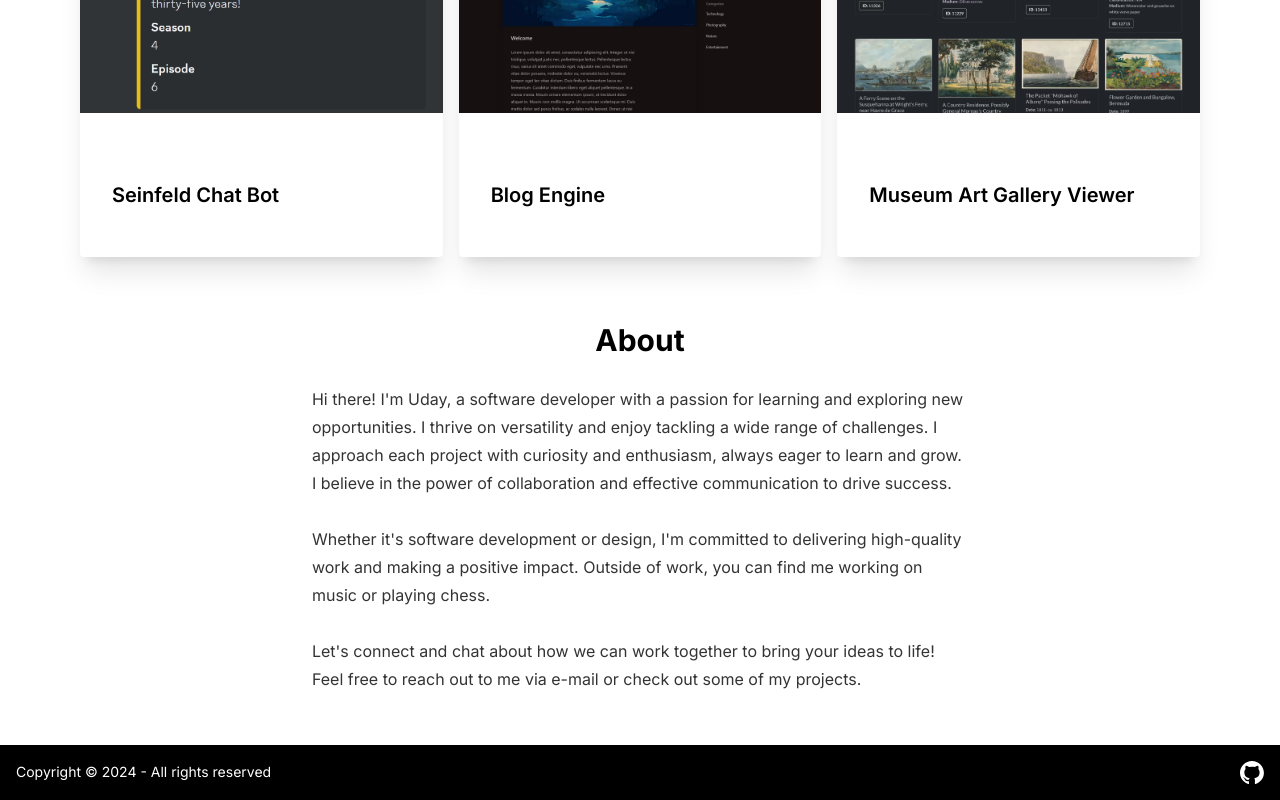
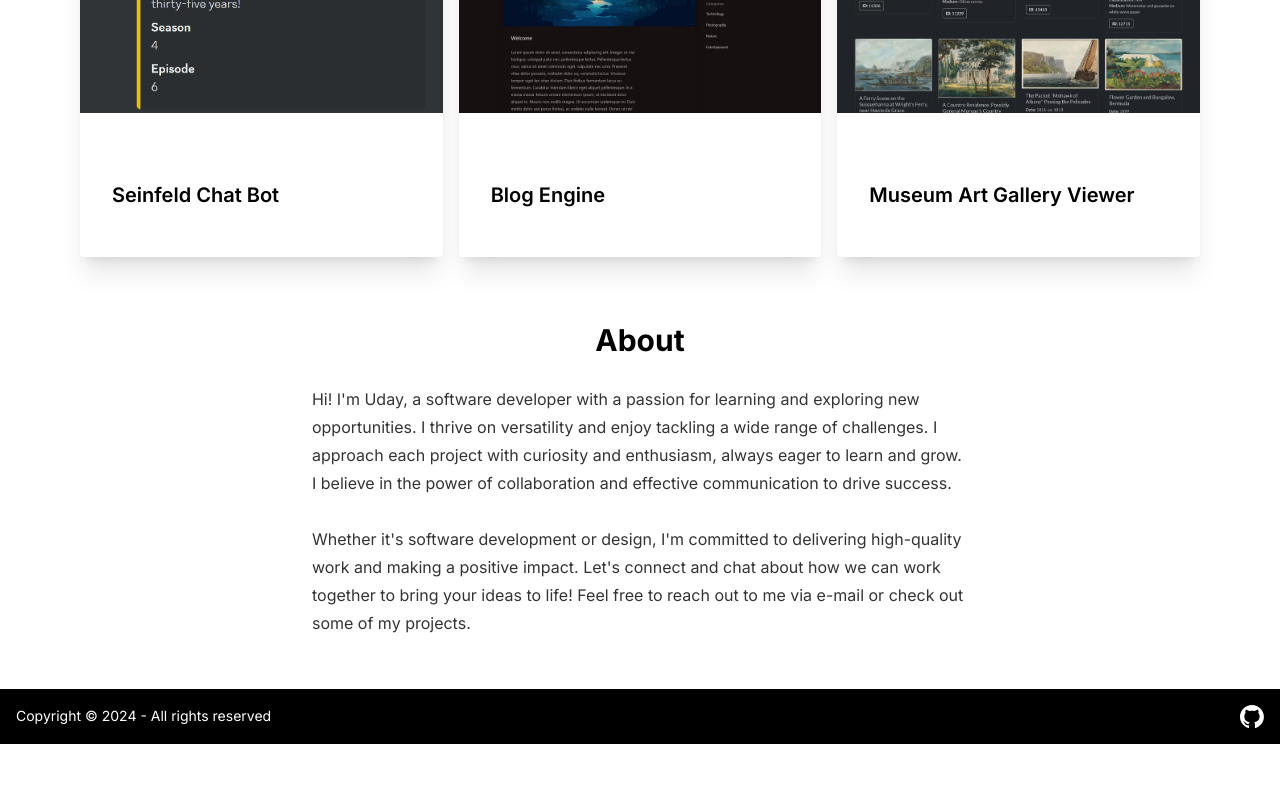
Before and after one commit to uday-rana/portfolio, a Next.js app: page / in a window 1280 px wide. Shown: the part 1697-2497 px from the top of the page. After the commit the page ends 2441 px from the top, so only its background shows below. Built offline with nearby package versions, Linux system fonts and the light colour scheme.

Commit message:
Update About section

```diff
--- a/src/components/About.jsx
+++ b/src/components/About.jsx
@@ -7,22 +7,19 @@ export default function About() {
         </div>
         <div>
           <p>
-            Hi there! I&apos;m Uday, a software developer with a passion for
-            learning and exploring new opportunities. I thrive on versatility
-            and enjoy tackling a wide range of challenges. I approach each
-            project with curiosity and enthusiasm, always eager to learn and
-            grow. I believe in the power of collaboration and effective
-            communication to drive success.
+            Hi! I&apos;m Uday, a software developer with a passion for learning
+            and exploring new opportunities. I thrive on versatility and enjoy
+            tackling a wide range of challenges. I approach each project with
+            curiosity and enthusiasm, always eager to learn and grow. I believe
+            in the power of collaboration and effective communication to drive
+            success.
             <br />
-						<br />
+            <br />
             Whether it&apos;s software development or design, I&apos;m committed
             to delivering high-quality work and making a positive impact.
-            Outside of work, you can find me working on music or playing chess.
-						<br />
-            <br />
             Let&apos;s connect and chat about how we can work together to bring
-            your ideas to life! Feel free to reach out to me via e-mail or
-            check out some of my projects.
+            your ideas to life! Feel free to reach out to me via e-mail or check
+            out some of my projects.
           </p>
         </div>
       </div>
```
